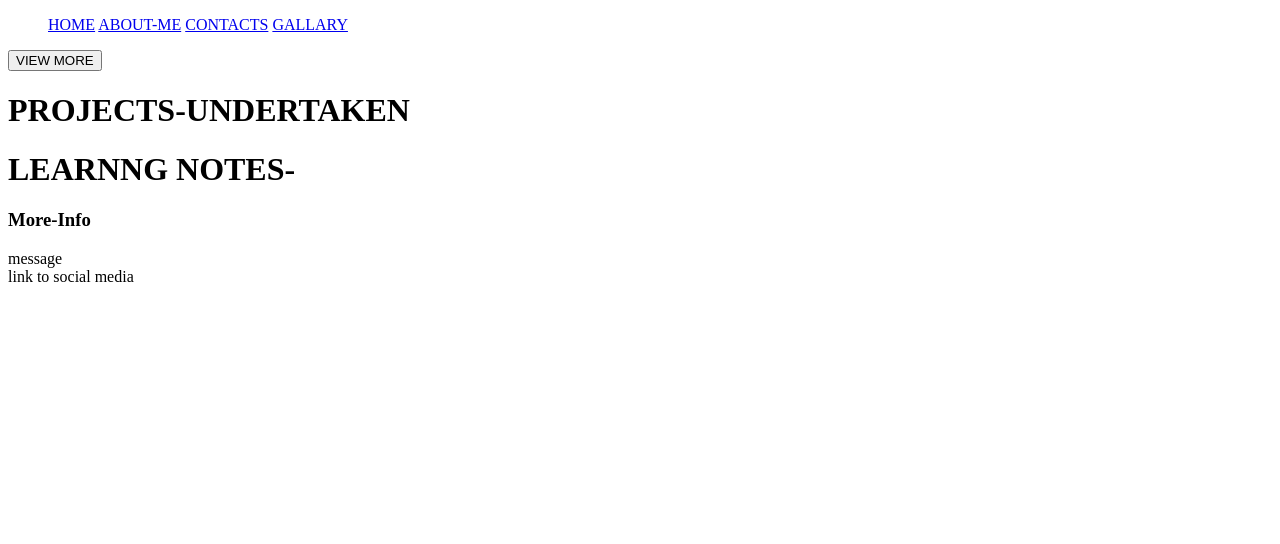
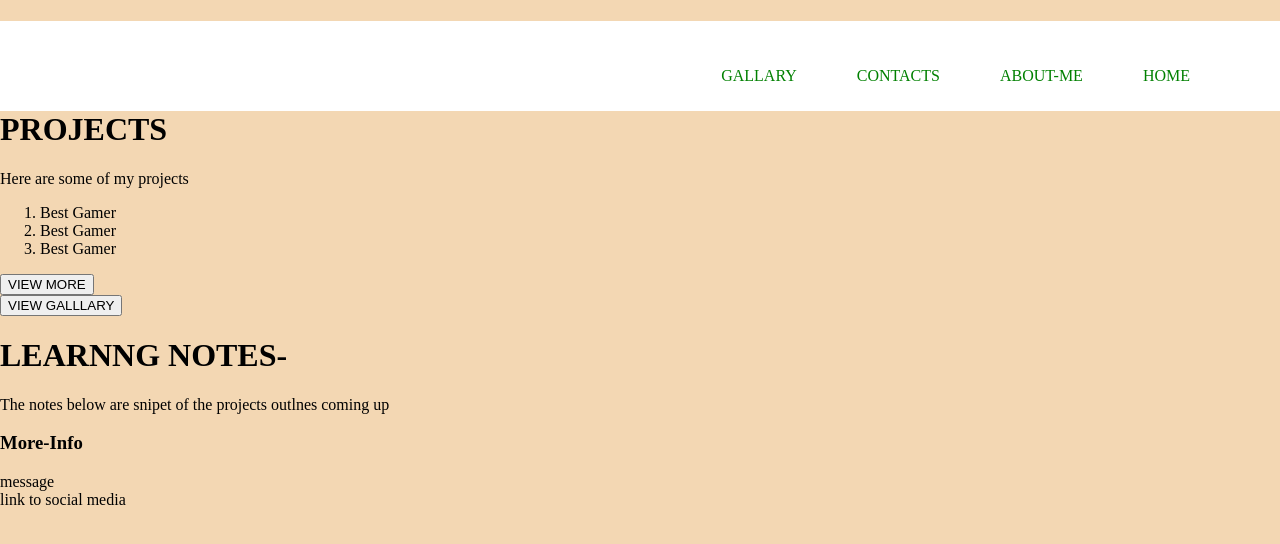
Before and after one commit to Jn-mic/Portfolio-landing-pages, a plain HTML site: page index.html in a window 1280 px wide. Drawn offline with Linux system fonts and the light colour scheme.

```diff
--- a/index.html
+++ b/index.html
@@ -4,29 +4,39 @@
     <meta charset="UTF-8">
     <meta http-equiv="X-UA-Compatible" content="IE=edge">
     <meta name="viewport" content="width=device-width, initial-scale=1.0">
-    <link rel="stylesheet" href="style.css">
+    <link rel="stylesheet" href="styles.css">
     <title>Portfolio|Landing Pages</title>
 </head>
 <body>
     <header>
         <div class="navbar">
-            <div class="nav">
                 <ul>
                     <a href="home.html">HOME</a>
                     <a href="about.html">ABOUT-ME</a>
                     <a href="Contact.html">CONTACTS</a>
                     <a href="gallary.html">GALLARY</a>
                 </ul>
-            </div>
-            <div class="button"><button>VIEW MORE</button>
-            </div>
         </div>
    </header>
     <div id="main">
-        <h1>PROJECTS-UNDERTAKEN</h1>
+        <h1>PROJECTS</h1>
+        <P>Here are some of my projects
+            <ol>
+                <li>Best Gamer</li>
+                <li>Best Gamer</li>
+                <li>Best Gamer</li>
+            </ol>
+
+        </P>
+
+        <div class="button"><button>VIEW MORE</button>
+            <div class="button"><button>VIEW GALLLARY</button>
+            </div>
+        </div>
     </div>
     <div id="Container1">
         <h1>LEARNNG NOTES-</h1>
+        <p>The notes below are snipet of the projects outlnes coming up</p>
     </div>
 <div id="footer">
     <h3>More-Info</h3>
--- a/styles.css
+++ b/styles.css
@@ -1,19 +1,27 @@
+body{
+    margin: 0;
+    padding: 0;
+    height: 1200px;
+    background-color: #f3d7b3;
+    overflow: auto;
+}
+.navbar{
+    background-color: white;
+    height: 70px;
+    width: 100%;
+    margin-top: 0px;
 
- a , button{
-    font-family: Arial, Helvetica, sans-serif;
-    font-weight: 700;
+}
+.navbar, ul, a{
+    display: block;
+    float:right;
+    padding: 10px 30px;
     text-decoration: none;
-    font: 16px;
-    color: white;
+    font-size: 16px;
+    font-weight: 700px;
+    color: green;
+
 }
-header{
-    background-color:brown;
-    height: 300px;
-    width: 100%;
+.navbar, ul, a:hover{
+    color: hotpink;
 }
-#Container1{
-    background-color: chartreuse;
-    height: 400px;
-    width: 250px;
-    padding: 9em;
-}
```
Also changed, not shown: 2 other files.
